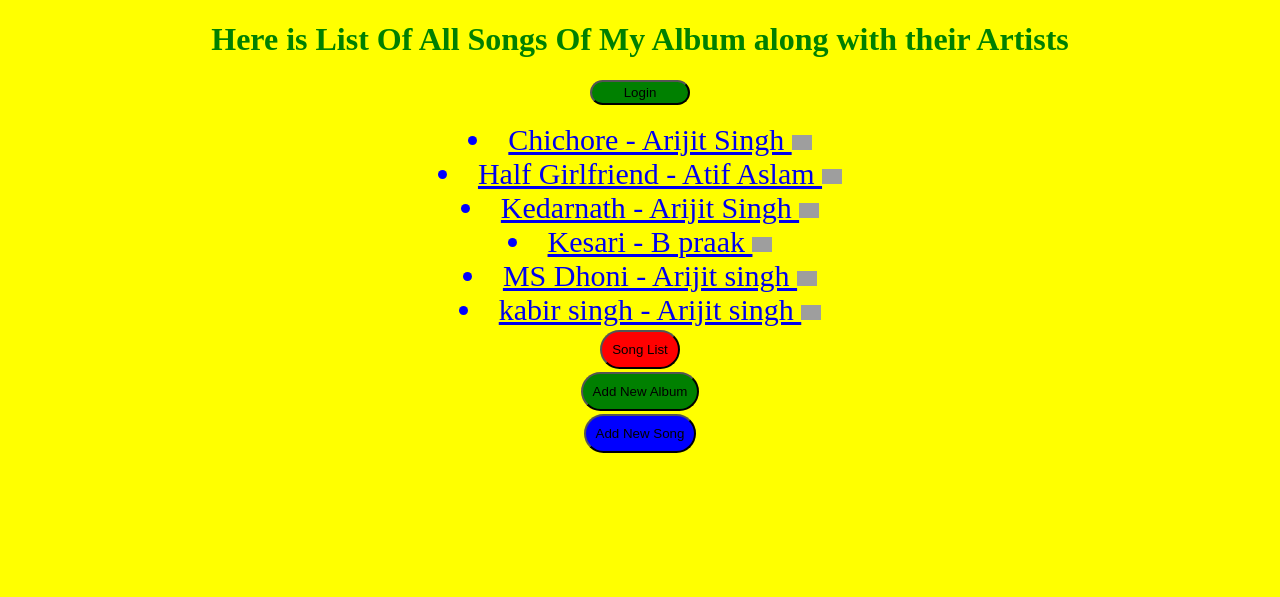
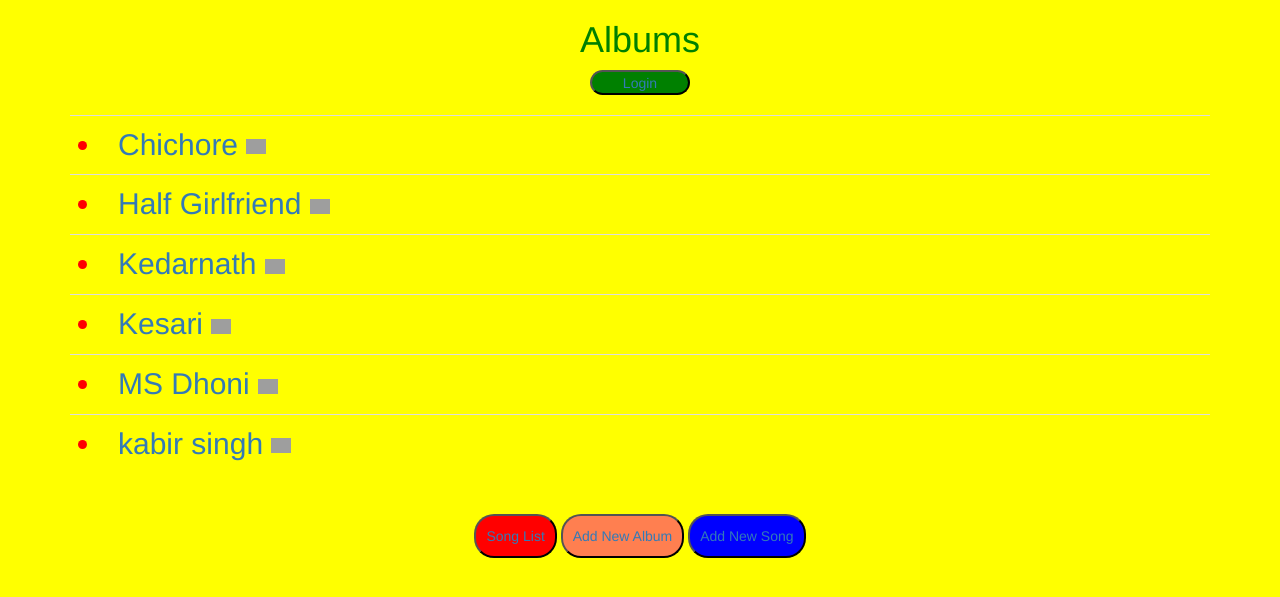
Before and after one commit to nikarun/Music_Player, a Django app: page / in a window 1280 px wide. Shown: the top 597 px of the page. Run offline with Django 3.2, Linux system fonts and the light colour scheme; data comes from the database, SQL or seed files in the repository; some libraries are stand-ins or nearby versions; grey boxes are pictures that could not be loaded.

Commit message:
music library project

```diff
--- a/music/models.py
+++ b/music/models.py
@@ -2,17 +2,16 @@
 
 class Album(models.Model):
     name=models.CharField(max_length=50)
-    artist=models.CharField(max_length=50)
+    director=models.CharField(max_length=50,blank=True,null=True)
     image=models.ImageField(max_length=1200,null=True)
 
     def __str__(self):
         return self.name
 
 
-
 class Song(models.Model):
     title = models.CharField(max_length=50)
-   # artist = models.CharField(max_length=50, null=True,blank=True)
+    artist = models.CharField(max_length=50, null=True,blank=True)
    # lyricists=models.CharField(max_length=50, null=True,blank=True)
    # image = models.CharField(max_length=1200, null=True,blank=True)
    # song_url=models.CharField(max_length=1200, null=True,blank=True)
--- a/music/templates/album.html
+++ b/music/templates/album.html
@@ -3,26 +3,41 @@
 <head>
     <meta charset="UTF-8">
     <title>My_Album</title>
+     <meta charset="utf-8">
+  <meta name="viewport" content="width=device-width, initial-scale=1">
+  <link rel="stylesheet" href="https://maxcdn.bootstrapcdn.com/bootstrap/3.4.1/css/bootstrap.min.css">
+  <script src="https://ajax.googleapis.com/ajax/libs/jquery/3.5.1/jquery.min.js"></script>
+  <script src="https://maxcdn.bootstrapcdn.com/bootstrap/3.4.1/js/bootstrap.min.js"></script>
+
 </head>
 <body style="background-color:yellow">
+
+<div class="container">
 <center>
 
-<h1 style="color:green">Here is List Of All Songs Of My Album along with their Artists</h1>
+<h1 style="color:green">Albums</h1>
+
     {% if check %}
     <a href="{% url 'Logout' %}"><button style="width:100px;height:25px;background-color:red;border-radius:20px">{{request.user.username}}--Logout</button></a>
     {% else %}
     <a href="{% url 'Login' %}"><button style="width:100px;height:25px;background-color:green;border-radius:20px">Login</button></a>
     {% endif %}
    <br><br>
+       <table class="table table-hover">
     {% for i in album %}
-    <a href="{% url 'album_details' i.id %}"><li style="color:blue;font-size:30px">{{i.name}} - {{i.artist}}
+
+<tr>
+     <td>   <a href="{% url 'album_details' i.id %}"><li style="font-size:30px;color:red">{{i.name}}
         <a href="{% url 'delete' i.id %}"><img src="https://cdn2.iconfinder.com/data/icons/business-1-58/48/69-512.png" style="width:20px">
-
+</td>
+    </tr>
     {% endfor %}
+            </table>
         <br>
-        <a href="{% url 'song_list' %}"><button style="border-radius:20px; padding:10px; background-color:red">Song List </button></a><br>
-<a href="{% url 'add_album' %}"><button style="border-radius:20px; padding:10px; background-color:green">Add New Album</button></a><br>
+        <a href="{% url 'song_list' %}"><button style="border-radius:20px; padding:10px; background-color:red">Song List </button></a>
+<a href="{% url 'add_album' %}"><button style="border-radius:20px; padding:10px; background-color:coral">Add New Album</button></a>
 <a href="{% url 'add_song' %}"><button style="border-radius:20px; padding:10px; background-color:blue">Add New Song</button></a>
 </center>
 </body>
+
 </html>
--- a/music/templates/register.html
+++ b/music/templates/register.html
@@ -20,7 +20,7 @@
     <h2 style="color:red">{{error}}</h2>
     {% endif %}
 
-    <h1>Add New Album</h1>
+    <h1>Enter Your Details</h1>
     <form method="post" action="" enctype="multipart/form-data">
         {% csrf_token %}
         <input type="text" placeholder="Name" name="name" class="Input"><br>
@@ -28,7 +28,7 @@
         <input type="email" placeholder="Email" name="email" class="Input"><br>
         <input type="password" placeholder="Password" name="password1" class="Input"><br>
         <input type="password" placeholder="Confirm Password" name="password2" class="Input"><br>
-        <button type="submit" style="color:black;width:250px;height:35px;border-radius:10px;border-color:brown">Add New Album</button><br>
+        <button type="submit" style="color:black;width:250px;height:35px;border-radius:10px;border-color:brown">Register</button><br>
       <a href="{% url 'Login' %}"><h2>Already User Login</h2></a>
     </form>
 </center>
```
Also changed, not shown: Music_Library/forms.py (added, +11 -0 lines), music/templates/album_details.html (+10 -5 lines), music/templates/songlist.html (+21 -3 lines), music/views.py (+4 -4 lines), db.sqlite3, music/migrations/0012_song_artist.py (added), music/migrations/0013_auto_20201109_1816.py (added).
